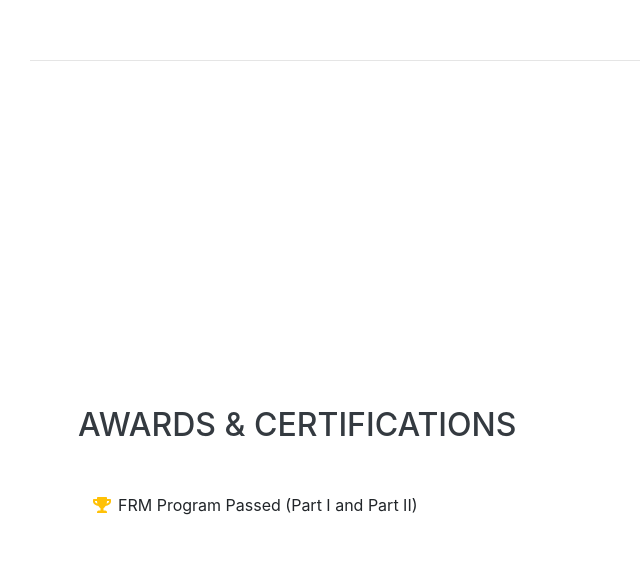
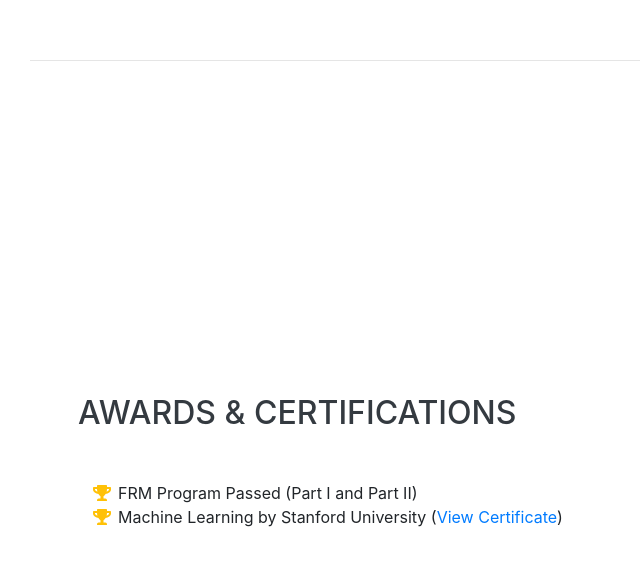
Before and after one commit to mitchgao/mitchgao.github.io, a website with bundled scripts: page index.html in a window 1280 px wide. Shown: the part 4470-5035 px from the top of the page, without its empty margins (242-882 px from the left). Built offline with nearby package versions, Linux system fonts and the light colour scheme; a web font is replaced by a local one.

Commit message:
Update index.html

```diff
--- a/index.html
+++ b/index.html
@@ -248,6 +248,10 @@
           <li>
             <i class="fa-li fa fa-trophy text-warning"></i>
             FRM Program Passed (Part I and Part II)</li>
+	  <li>
+            <i class="fa-li fa fa-trophy text-warning"></i>
+            Machine Learning by Stanford University (<a href="https://www.coursera.org/account/accomplishments/certificate/4CDFRAVAF6Q2">View Certificate</a>)
+	  </li>
         </ul>
       </div>
     </section>
```
